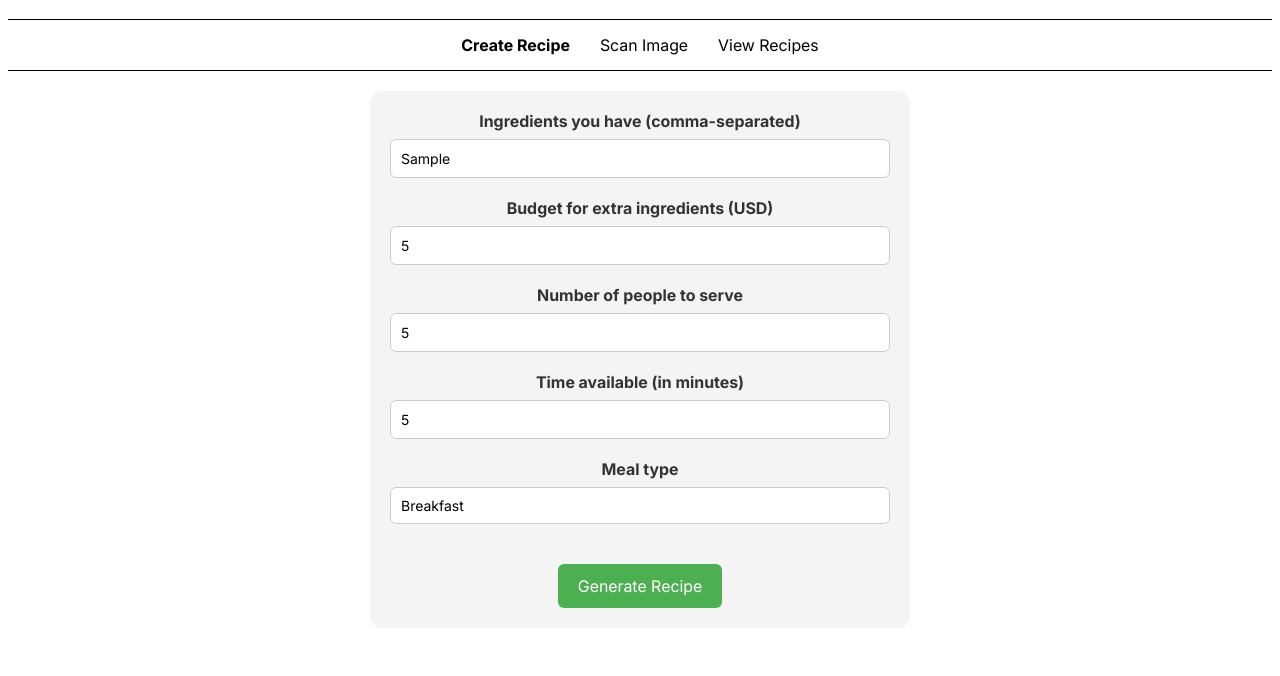
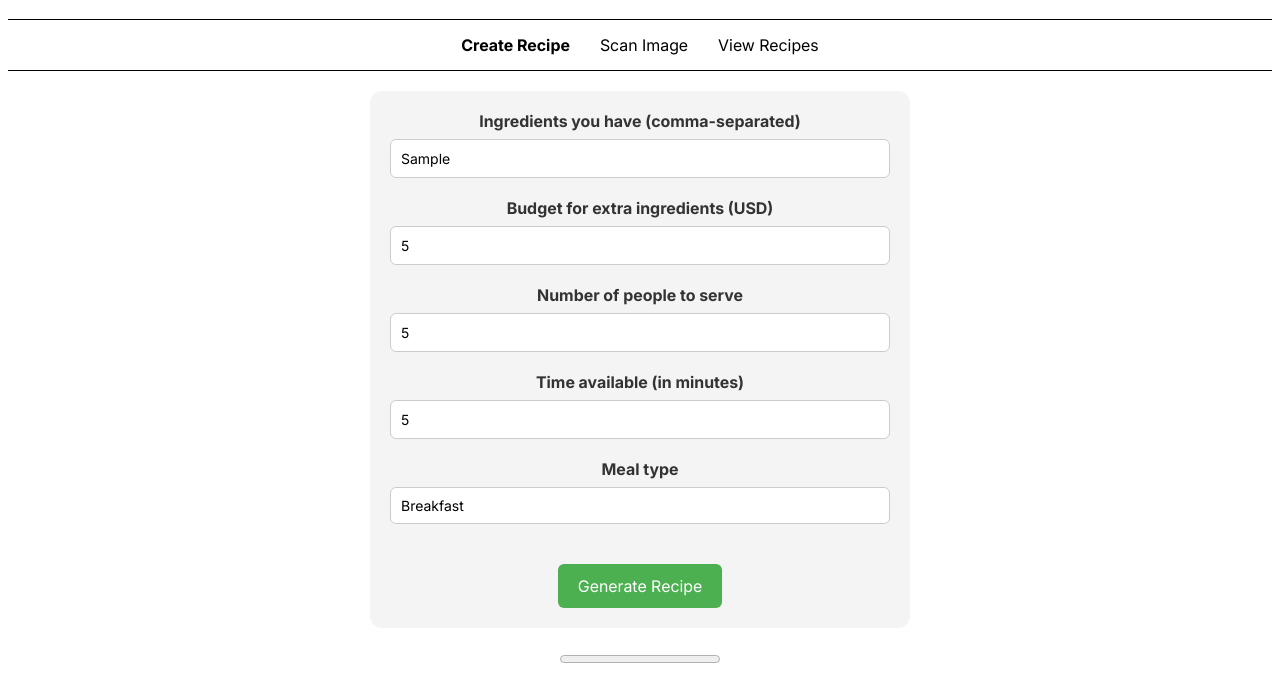
Before and after one commit to CodeMiner11-py/food_gen_WEB, a plain HTML site: page index.html in a window 1280 px wide. Both pictures are taken after typing "Sample", "5", "5", "5" into the empty fields and a click on the button "Generate Recipe". Shown: the part 140-816 px from the top of the page. Drawn offline with Linux system fonts and the light colour scheme; no server answers.

Commit message:
actually adding loading bar now

```diff
--- a/index.html
+++ b/index.html
@@ -144,7 +144,9 @@ window.onload = function () {
           <button type="submit">Generate Recipe</button>
         </form>
         </div>
-
+        <div id="loadingBar" style="display:none;">
+            <progress id="progressBar" value="0" max="100"></progress>
+        </div>
         <div id="recipeResult"></div>
 
     </div>
```
